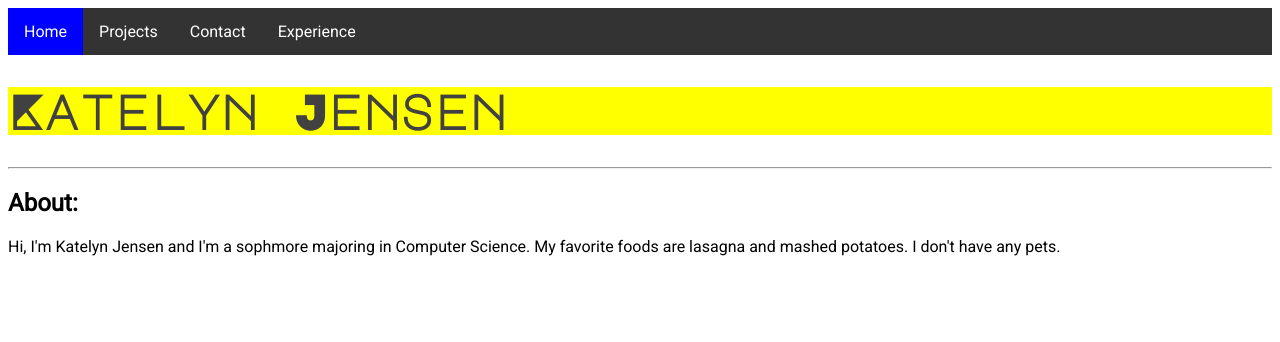
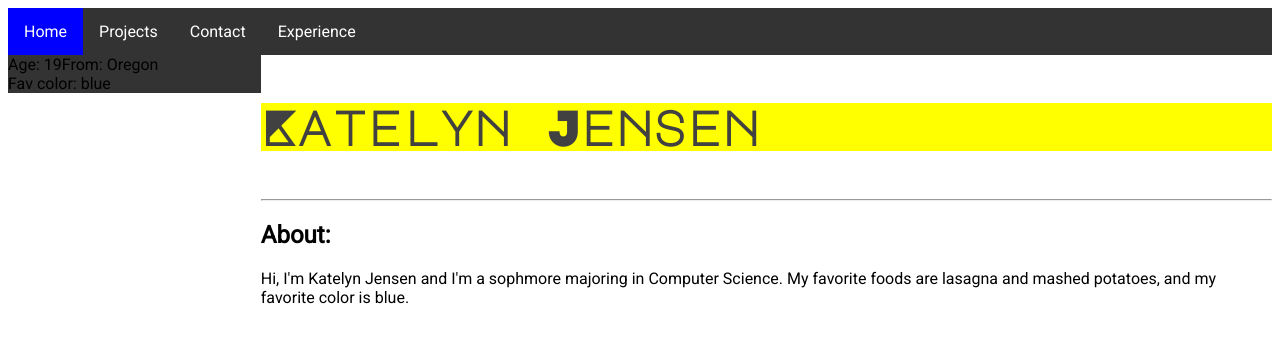
Before and after one commit to kjense39/portfoliolio, a plain HTML site: page index.html in a window 1280 px wide. Drawn offline with Linux system fonts and the light colour scheme.

Commit message:
created 2 columns in index using flexbox

```diff
--- a/index.html
+++ b/index.html
@@ -11,13 +11,23 @@
 					<li><a href="#projects">Projects</a></li>
 					<li><a href="#contact">Contact</a></li>
 					<li><a href="#experience">Experience</a></li>
+				</ul>
 			</nav>
 
-
-			<h1>Katelyn Jensen</h1>
-			<hr>
-			<h2>About:</h2>
-			<p> Hi, I'm Katelyn Jensen and I'm a sophmore majoring in Computer Science. My favorite foods are lasagna and mashed potatoes. I don't have any pets.</p>
-			<!-- <img src="">insert image of me here</img> -->
+			<section>
+				<aside>
+					<ul>
+						<li>Age: 19</li>
+						<li>From: Oregon</li>
+						<li>Fav color: blue</li>
+					</ul>
+				</aside>
+				<article>
+					<h1>Katelyn Jensen</h1>
+					<hr>
+					<h2>About:</h2>
+					<p>Hi, I'm Katelyn Jensen and I'm a sophmore majoring in Computer Science. My favorite foods are lasagna and mashed potatoes, and my favorite color is blue.</p>
+				</article>
+			</section>
 		</body>
 	</html>
--- a/portfolio.css
+++ b/portfolio.css
@@ -38,3 +38,13 @@ li a:hover:not(.active) {
 .active {
 	background-color: blue;
 }
+section {
+	display:flex;
+}
+
+aside {
+	flex: 1;
+}
+article {
+	flex: 4;
+}
```
